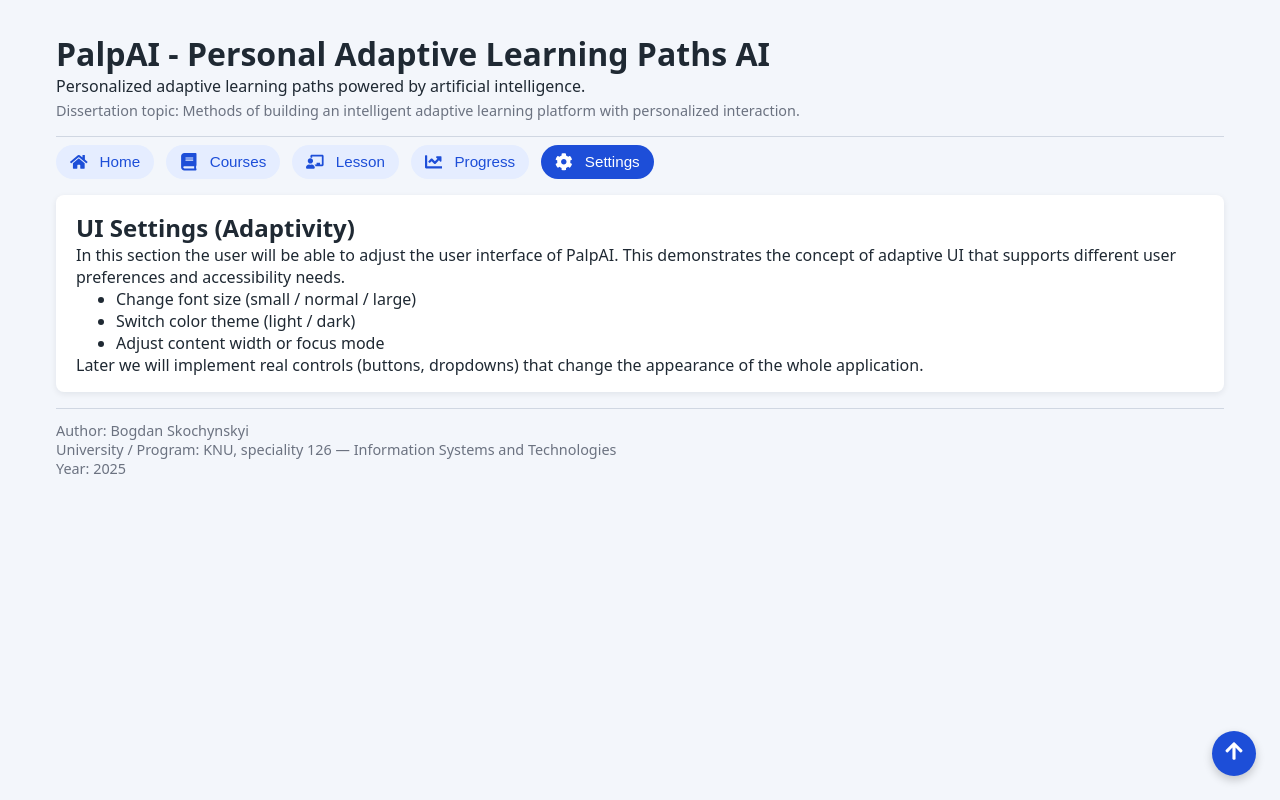
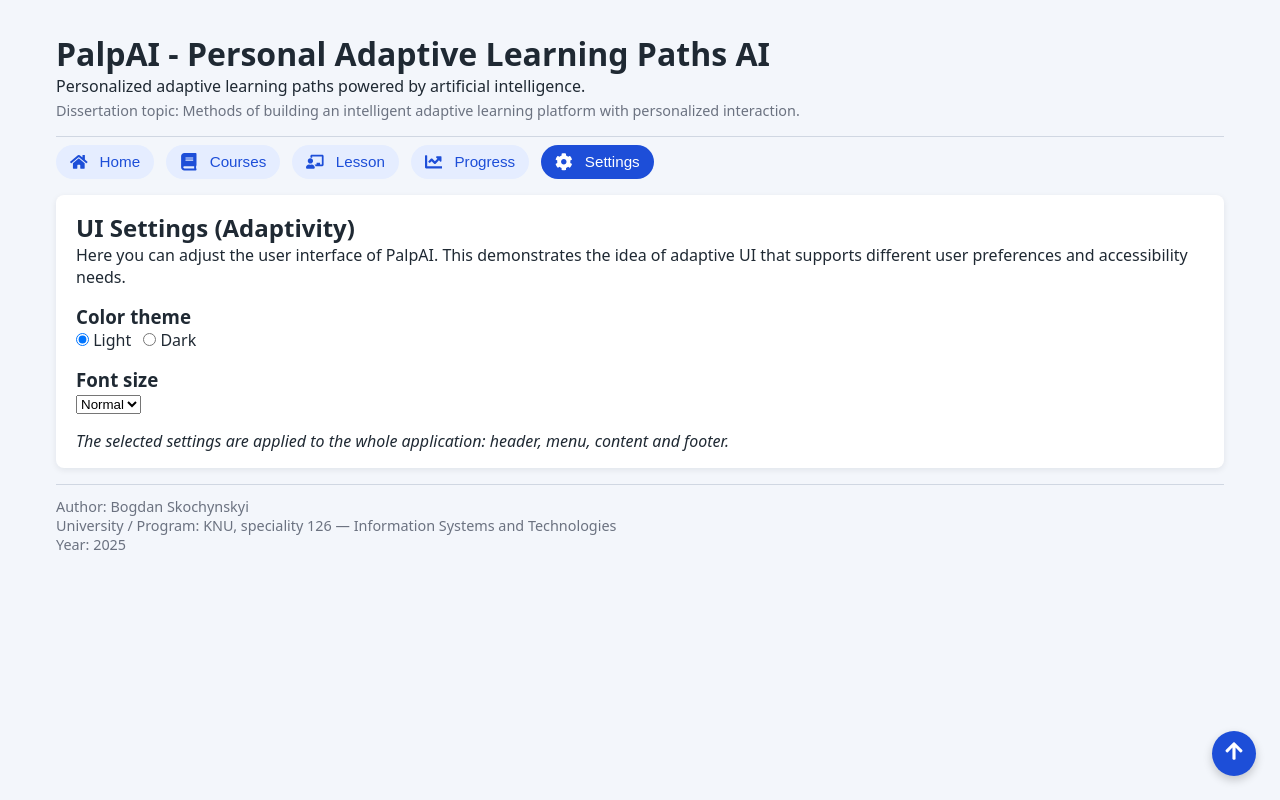
Before and after one commit to BogdanSkochynskyi/palpai-frontend, a React (Vite) app: page / in a window 1280 px wide. Both pictures are taken after a click on the button "Settings". Built offline with nearby package versions, Linux system fonts and the light colour scheme.

Commit message:
Add settings

```diff
--- a/src/App.jsx
+++ b/src/App.jsx
@@ -3,16 +3,19 @@ import "./index.css";
 import Header from "./components/Header";
 import MenuBar from "./components/MenuBar";
 import Footer from "./components/Footer";
+import ScrollToTopButton from "./components/ScrollToTopButton";
 
 import HomePage from "./pages/HomePage";
 import CoursesPage from "./pages/CoursesPage";
 import LessonPage from "./pages/LessonPage";
 import ProgressPage from "./pages/ProgressPage";
 import SettingsPage from "./pages/SettingsPage";
-import ScrollToTopButton from "./components/ScrollToTopButton";
 
 function App() {
     const [currentPage, setCurrentPage] = useState("home");
+
+    const [theme, setTheme] = useState("light");
+    const [fontSize, setFontSize] = useState("normal");
 
     const renderPage = () => {
         switch (currentPage) {
@@ -23,7 +26,14 @@ function App() {
             case "progress":
                 return <ProgressPage />;
             case "settings":
-                return <SettingsPage />;
+                return (
+                    <SettingsPage
+                        theme={theme}
+                        fontSize={fontSize}
+                        onChangeTheme={setTheme}
+                        onChangeFontSize={setFontSize}
+                    />
+                );
             case "home":
             default:
                 return <HomePage />;
@@ -31,7 +41,7 @@ function App() {
     };
 
     return (
-        <div className="app">
+        <div className={`app theme-${theme} font-${fontSize}`}>
             <main className="app-main">
                 <Header />
                 <MenuBar currentPage={currentPage} onChangePage={setCurrentPage} />
@@ -39,7 +49,7 @@ function App() {
                 <Footer />
             </main>
 
-            <ScrollToTopButton/>
+            <ScrollToTopButton />
         </div>
     );
 }
--- a/src/index.css
+++ b/src/index.css
@@ -125,3 +125,68 @@ body {
     background-color: #3b82f6;
     transform: translateY(-2px);
 }
+
+.app.font-small {
+    font-size: 14px;
+}
+
+.app.font-normal {
+    font-size: 16px;
+}
+
+.app.font-large {
+    font-size: 18px;
+}
+
+.app.theme-light {
+    background-color: #f3f6fb;
+    color: #1f2933;
+}
+
+.app.theme-dark {
+    background-color: #020617;
+    color: #e5e7eb;
+}
+
+.app.theme-light .app-content {
+    background-color: #ffffff;
+    box-shadow: 0 2px 6px rgba(15, 23, 42, 0.08);
+}
+
+.app.theme-dark .app-content {
+    background-color: #020617;
+    box-shadow: 0 2px 10px rgba(0, 0, 0, 0.6);
+    border: 1px solid #1e293b;
+}
+
+.app.theme-light .app-header {
+    border-bottom: 1px solid #d0d7e2;
+}
+
+.app.theme-dark .app-header {
+    border-bottom: 1px solid #1f2937;
+}
+
+.app.theme-light .app-footer {
+    border-top: 1px solid #d0d7e2;
+    color: #6b7280;
+}
+
+.app.theme-dark .app-footer {
+    border-top: 1px solid #1f2937;
+    color: #9ca3af;
+}
+
+.app.theme-dark .menu-button {
+    background-color: #1e293b;
+    color: #e5e7eb;
+}
+
+.app.theme-dark .menu-button:hover {
+    background-color: #334155;
+}
+
+.app.theme-dark .menu-button-active {
+    background-color: #2563eb;
+    color: #ffffff;
+}
--- a/src/pages/SettingsPage.jsx
+++ b/src/pages/SettingsPage.jsx
@@ -1,20 +1,57 @@
-function SettingsPage() {
+function SettingsPage({ theme, fontSize, onChangeTheme, onChangeFontSize }) {
+    const handleThemeChange = (event) => {
+        onChangeTheme(event.target.value);
+    };
+
+    const handleFontSizeChange = (event) => {
+        onChangeFontSize(event.target.value);
+    };
+
     return (
         <div>
             <h2>UI Settings (Adaptivity)</h2>
             <p>
-                In this section the user will be able to adjust the user interface
-                of PalpAI. This demonstrates the concept of adaptive UI that supports
-                different user preferences and accessibility needs.
+                Here you can adjust the user interface of PalpAI. This demonstrates
+                the idea of adaptive UI that supports different user preferences
+                and accessibility needs.
             </p>
-            <ul>
-                <li>Change font size (small / normal / large)</li>
-                <li>Switch color theme (light / dark)</li>
-                <li>Adjust content width or focus mode</li>
-            </ul>
-            <p>
-                Later we will implement real controls (buttons, dropdowns) that change
-                the appearance of the whole application.
+
+            <div style={{ marginTop: "16px" }}>
+                <h3>Color theme</h3>
+                <label style={{ marginRight: "12px" }}>
+                    <input
+                        type="radio"
+                        name="theme"
+                        value="light"
+                        checked={theme === "light"}
+                        onChange={handleThemeChange}
+                    />{" "}
+                    Light
+                </label>
+                <label>
+                    <input
+                        type="radio"
+                        name="theme"
+                        value="dark"
+                        checked={theme === "dark"}
+                        onChange={handleThemeChange}
+                    />{" "}
+                    Dark
+                </label>
+            </div>
+
+            <div style={{ marginTop: "16px" }}>
+                <h3>Font size</h3>
+                <select value={fontSize} onChange={handleFontSizeChange}>
+                    <option value="small">Small</option>
+                    <option value="normal">Normal</option>
+                    <option value="large">Large</option>
+                </select>
+            </div>
+
+            <p style={{ marginTop: "16px", fontStyle: "italic" }}>
+                The selected settings are applied to the whole application: header,
+                menu, content and footer.
             </p>
         </div>
     );
```
